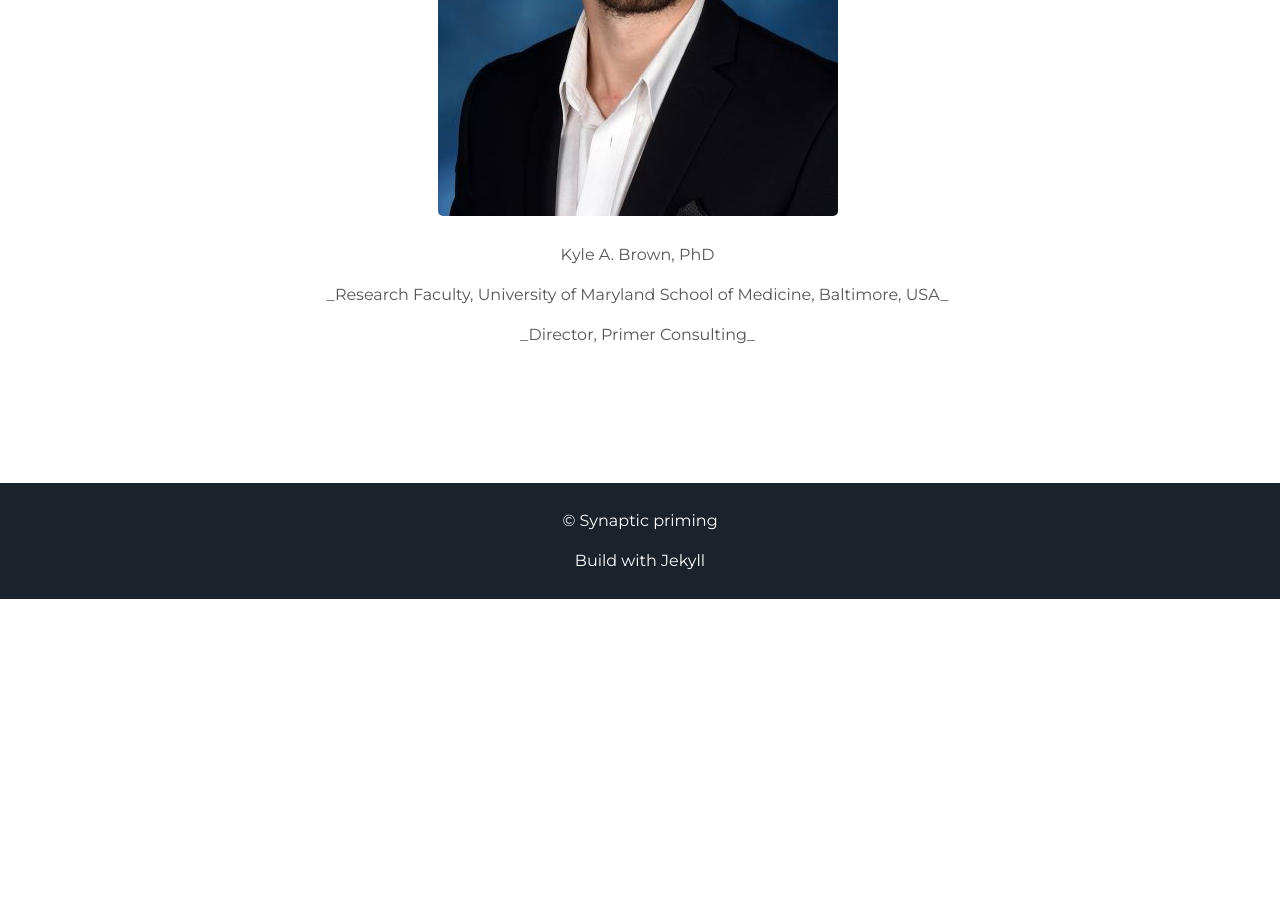
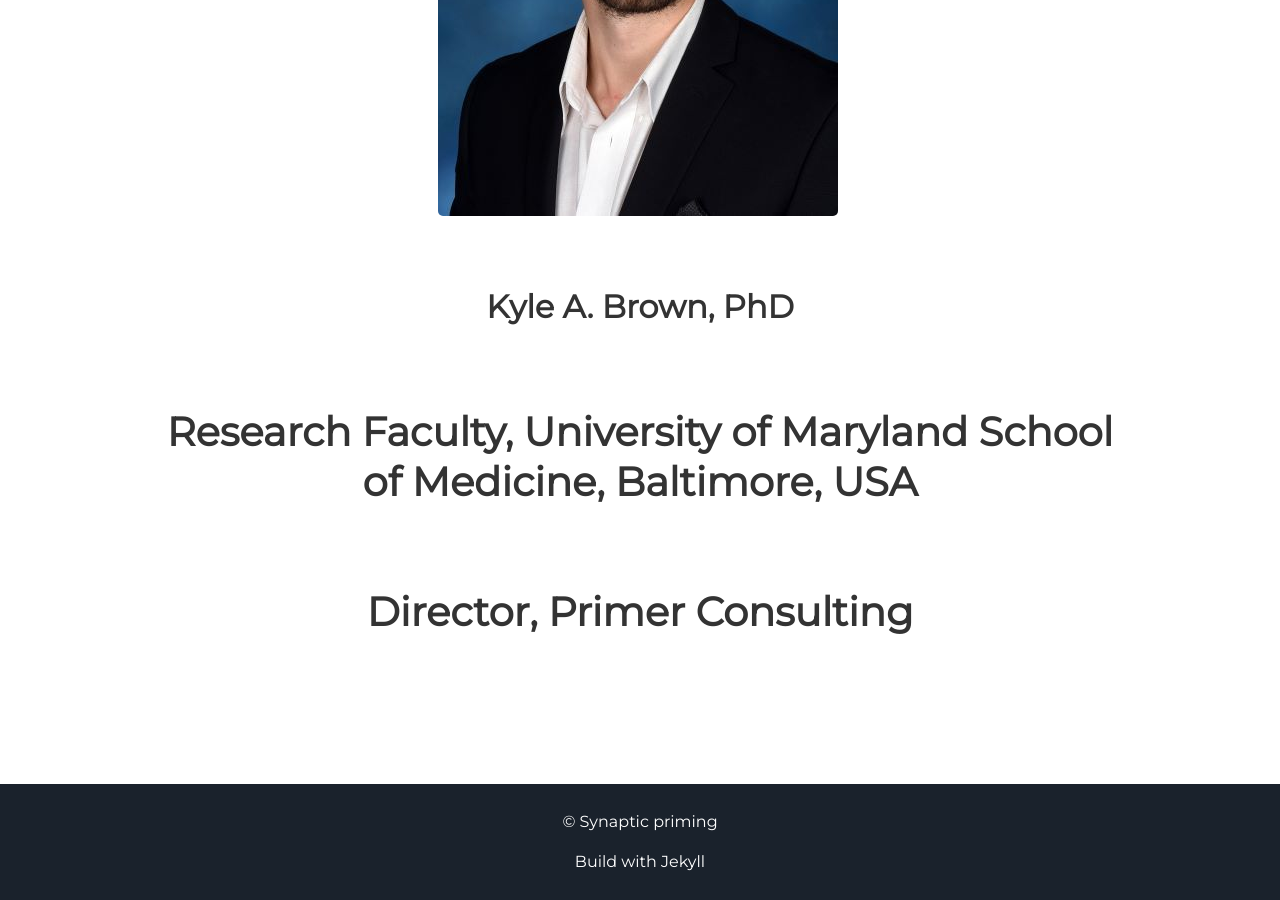
Before and after one commit to synaptic-priming/Nomad, a Jekyll site: the page built from index.html, in a window 1280 px wide and 900 px high, scrolled down 3628 px. Built offline with Jekyll 4.4.1, drawn with Linux system fonts in a browser that asks for light colours; before the commit the page ends 4227 px from its top, so only the background shows below that.

Commit message:
Update projects.html

```diff
--- a/_includes/projects.html
+++ b/_includes/projects.html
@@ -40,8 +40,8 @@
      </div>
   </div>
   <div class="contents-center">
-    <p align="center" **> Kyle A. Brown, PhD </p>
-    <p align="center"> _Research Faculty, University of Maryland School of Medicine, Baltimore, USA_ </p>
-    <p align="center"> _Director, Primer Consulting_ </p>
+    <h2 align="center"> Kyle A. Brown, PhD </h2>
+    <h1 align="center"> Research Faculty, University of Maryland School of Medicine, Baltimore, USA </h1>
+    <h1 align="center"> Director, Primer Consulting </h1>
   </div>
 </div>
```
